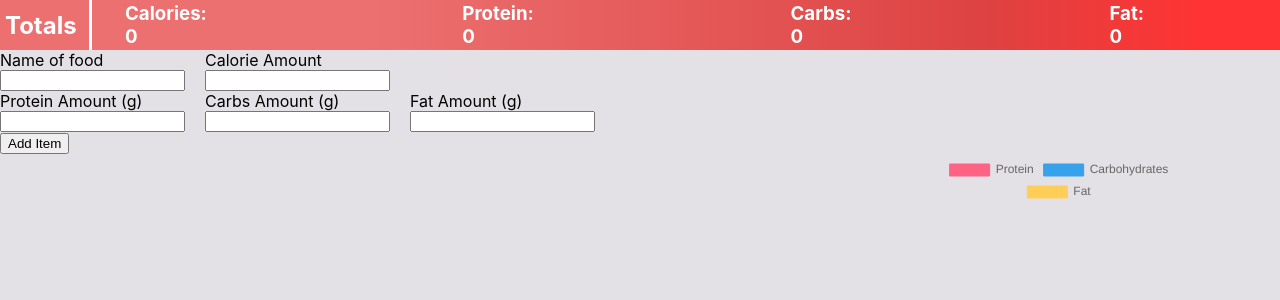
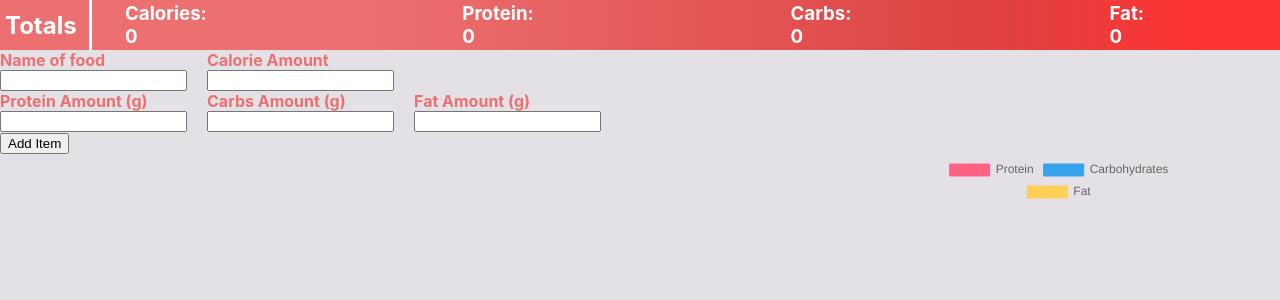
Before and after one commit to jac-mac/calorie-tracker, a React (Create React App) app: page / in a window 1280 px wide. Shown: the top 300 px of the page. Built offline with nearby package versions, Linux system fonts and the light colour scheme; the HTML template or start-up script is replaced by a standard one.

Commit message:
css changes to form

```diff
--- a/src/components/Food/FoodItem.css
+++ b/src/components/Food/FoodItem.css
@@ -15,6 +15,7 @@
 .food-item:hover {
   box-shadow: 0 6px 12px 0 rgba(0,0,0,0.5);
   transform: scale(1.02);
+  cursor: pointer;
 }
 .food-item__base {
   display: inline-block;
--- a/src/components/Food/NewFoodForm.js
+++ b/src/components/Food/NewFoodForm.js
@@ -50,7 +50,7 @@ export default function NewFoodForm(props) {
     }
 
     return (
-        <div>
+        <div className='formCard'>
             <form onSubmit={submitHandler}>
                 <section>
                     <div className='form-base__name'>
--- a/src/components/common/InputField.css
+++ b/src/components/common/InputField.css
@@ -1,3 +1,9 @@
 input, label {
     display: block;
+    font-weight: bold;
+    color: #ec7070;
 }
+
+label {
+    font-weight: bold;
+}
```
Also changed, not shown: 1 other file (tests, documents, lock files or other folders).
